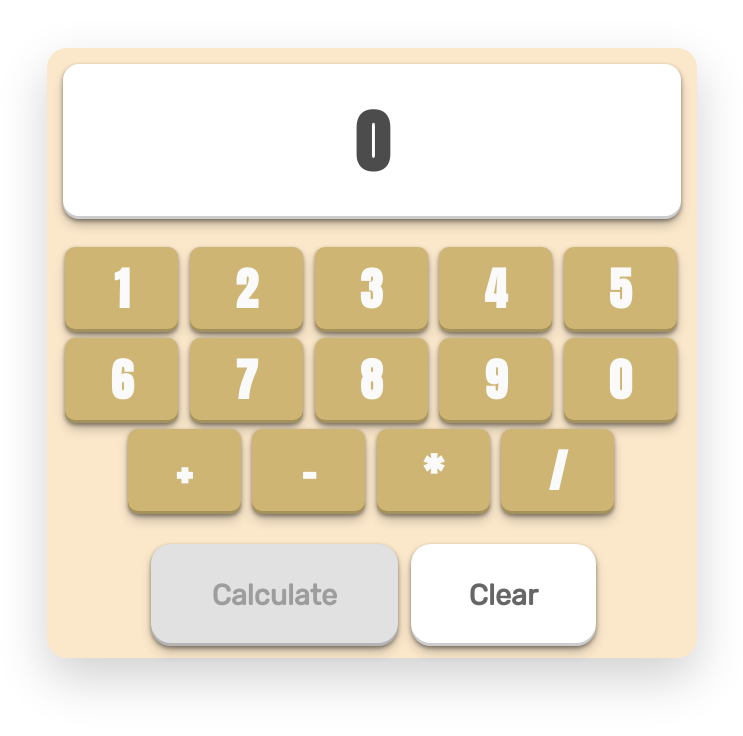
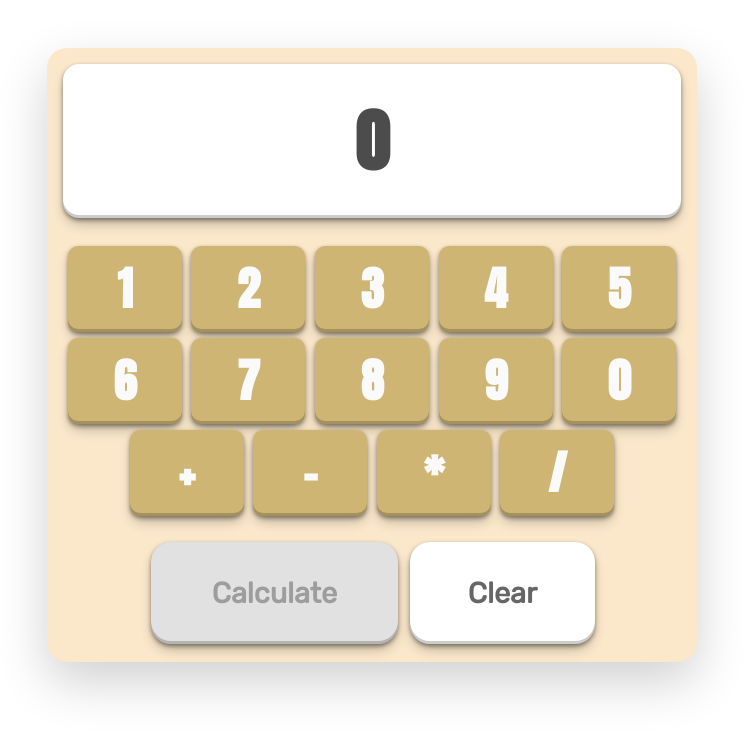
Before and after one commit to JakubJurkian/Calculator-vanilla-js, a plain HTML site: page index.html in a window 1280 px wide. Shown: the whole page, without its empty margins (268-1011 px from the left). Drawn offline with Linux system fonts and the light colour scheme.

Commit message:
finished styles and logic

```diff
--- a/assets/scripts/app.js
+++ b/assets/scripts/app.js
@@ -37,7 +37,6 @@ function numberClickedHandler(el) {
 function operatorClickedHandler(el) {
   if (operator === el.textContent && !secondNum) {
     if (secondNum === 0) return;
-
     colorSign.classList.remove("sign-color");
     operator = null;
     return;
--- a/assets/styles/style.css
+++ b/assets/styles/style.css
@@ -2,38 +2,38 @@
 @import url("https://fonts.googleapis.com/css2?family=Anton&display=swap");
 
 * {
+  margin: 0;
+  padding: 0;
+  font-weight: 700;
+  user-select: none;
+  box-sizing: border-box;
   font-family: "Courier New", Courier, monospace;
-  font-weight: 700;
-  box-sizing: border-box;
-  user-select: none;
-  padding: 0;
-  margin: 0;
 }
 
 .container {
-  background-color: rgb(251, 232, 203);
-  margin: auto;
-  margin-top: 0.5rem;
-  height: 630px;
   width: 95%;
+  height: 600px;
+  padding: 16px;
   min-width: 320px;
   max-width: 410px;
   border-radius: 20px;
+  background-color: rgb(251, 232, 203);
   box-shadow: 0 20px 50px rgba(0, 0, 0, 0.185);
-  padding: 16px;
   text-align: center;
+  margin: auto;
+  margin-top: 0.5rem;
 }
 
 input {
+  width: 100%;
+  height: 96px;
   font-size: 2.5rem;
-  height: 95px;
   border-radius: 16px;
+  margin-bottom: 1rem;
+  font-family: "Anton", sans-serif;
+  display: inline-block;
   text-align: center;
-  display: inline-block;
-  width: 100%;
-  font-family: "Anton", sans-serif;
   border: none;
-  margin-bottom: 1rem;
 }
 
 input[disabled] {
@@ -42,20 +42,20 @@ input[disabled] {
 }
 
 .buttons {
-  margin-top: 16px;
+  margin-top: 12px;
 }
 
 .calculate-btn,
 .clear-btn {
   margin: 0 8px;
   padding: 30px;
+  font-size: 1.4rem;
+  border-radius: 20px;
+  color: rgba(0, 0, 0, 0.6);
+  font-family: "Rubik", sans-serif;
   background-color: white;
+  cursor: pointer;
   border: none;
-  border-radius: 20px;
-  cursor: pointer;
-  font-family: "Rubik", sans-serif;
-  font-size: 1.4rem;
-  color: rgba(0, 0, 0, 0.6);
 }
 
 .calculate-btn {
@@ -75,43 +75,43 @@ input[disabled] {
 .calculate-btn:disabled,
 .clear-btn:disabled {
   background-color: rgb(225, 225, 225);
+  color: rgba(0, 0, 0, 0.3);
   cursor: not-allowed;
-  color: rgba(0, 0, 0, 0.3);
 }
 
-.numbers {
+.numbers-signs--list {
+  padding: 0;
   margin-top: 10px;
-  padding: 0;
   text-align: center;
 }
 
 .number,
 .sign {
   width: 30%;
-  height: 65px;
+  height: 66px;
   font-size: 2.6rem;
+  margin: 2px 0 4px 0;
+  border-radius: 10px;
+  color: rgb(250, 250, 250);
+  background-color: rgb(206, 181, 115);
+  font-family: "Anton", sans-serif;
   display: inline-block;
   text-align: center;
   cursor: pointer;
-  margin: 2px 2px 4px 0;
-  font-family: "Anton", sans-serif;
-  border-radius: 10px;
-  background-color: rgb(206, 181, 115);
-  color: rgb(250, 250, 250);
 }
 
 .calculate-btn,
 .clear-btn {
+  padding: 24px;
   font-size: 1.4rem;
+  margin: 6px 0 0 2px;
   display: inline-block;
-  margin: 6px 0 0 3px;
-  padding: 24px;
 }
 
 .number:hover,
 .sign:hover {
+  color: rgba(245, 245, 245);
   background-color: rgb(152, 114, 44);
-  color: rgba(245, 245, 245);
 }
 
 .number:active,
@@ -135,12 +135,12 @@ button,
 }
 
 .error-color {
+  color: white;
   background-color: red;
-  color: white;
 }
 .error-color:hover {
+  color: rgb(250, 250, 250);
   background-color: hsl(0, 100%, 44%);
-  color: rgb(250, 250, 250);
 }
 
 .input-big-numbers {
@@ -159,9 +159,12 @@ button,
   }
 }
 @media (min-width: 390px) {
+  .container {
+    height: 616px;
+  }
   input {
+    height: 110px;
     font-size: 2.8rem;
-    height: 110px;
   }
   .input-big-numbers {
     font-size: 32px;
@@ -170,27 +173,27 @@ button,
 
 @media (min-width: 496px) {
   .container {
-    height: 750px;
     width: 480px;
+    height: 724px;
     max-width: none;
   }
   input {
     height: 130px;
-    font-size: 62px;
+    font-size: 60px;
   }
   .number,
   .sign {
+    width: 140px;
+    height: 80px;
+    margin-left: 0;
     padding-top: 8px;
-    margin-left: 0;
-    width: 140px;
-    height: 85px;
-    font-size: 3rem;
+    font-size: 2.8rem;
   }
   .calculate-btn,
   .clear-btn {
-    margin-top: 5px;
     padding: 24px;
     font-size: 2rem;
+    margin-top: 6px;
   }
   .input-big-numbers {
     font-size: 40px;
@@ -199,9 +202,9 @@ button,
 
 @media (min-width: 620px) {
   .container {
+    width: 580px;
+    height: 604px;
     margin-top: 3rem;
-    height: 610px;
-    width: 550px;
   }
   input {
     height: 150px;
@@ -209,17 +212,17 @@ button,
   }
   .number,
   .sign {
+    width: 99px;
+    height: 90px;
+    margin-left: 0;
     padding-top: 8px;
-    margin-left: 0;
-    width: 92px;
-    height: 92px;
-    font-size: 3.1rem;
+    font-size: 2.9rem;
   }
   .calculate-btn,
   .clear-btn {
-    margin-top: 10px;
     padding: 24px;
     font-size: 2rem;
+    margin-top: 10px;
   }
   .calculate-btn {
     width: 40%;
@@ -234,21 +237,18 @@ button,
 
 @media (min-width: 1024px) {
   .container {
-    margin-top: 3rem;
-    height: 610px;
     width: 650px;
+    height: 614px;
   }
   input {
+    height: 154px;
     font-size: 68px;
-    height: 155px;
   }
   .number,
   .sign {
-    padding-top: 8px;
-    margin-left: 0;
-    width: 113px;
-    height: 85px;
-    font-size: 45px;
+    width: 114px;
+    height: 86px;
+    font-size: 46px;
   }
   .calculate-btn,
   .clear-btn {
--- a/index.html
+++ b/index.html
@@ -5,15 +5,15 @@
     <meta http-equiv="X-UA-Compatible" content="IE=edge">
     <meta name="viewport" content="width=device-width, initial-scale=1.0">
     <title>Calculator</title>
-    <link rel="icon" type="image/x-icon" href="/assets/images/calculator.png">
-    <link rel="stylesheet" href="assets/styles/style.css">
-    <script src="assets/scripts/app.js" defer></script>
+    <link rel="icon" type="image/x-icon" href="./assets/images/calculator.png">
+    <link rel="stylesheet" href="./assets/styles/style.css">
+    <script src="./assets/scripts/app.js" defer></script>
 </head>
 <body>
   <main class="container">
     <section>
       <input type="text" id="field" disabled value="0" />
-      <ul class="numbers">
+      <ul class="numbers-signs--list">
         <li class="number">1</li>
         <li class="number">2</li>
         <li class="number">3</li>
```
